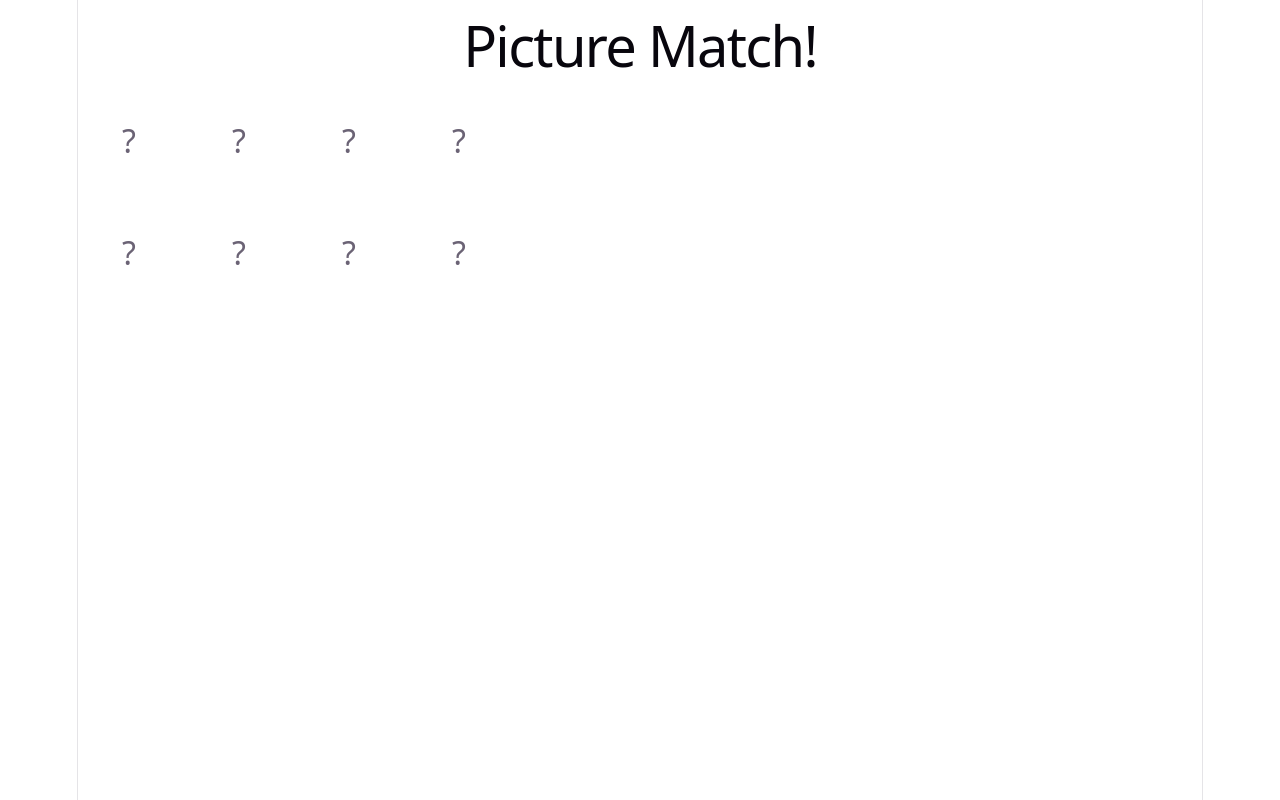
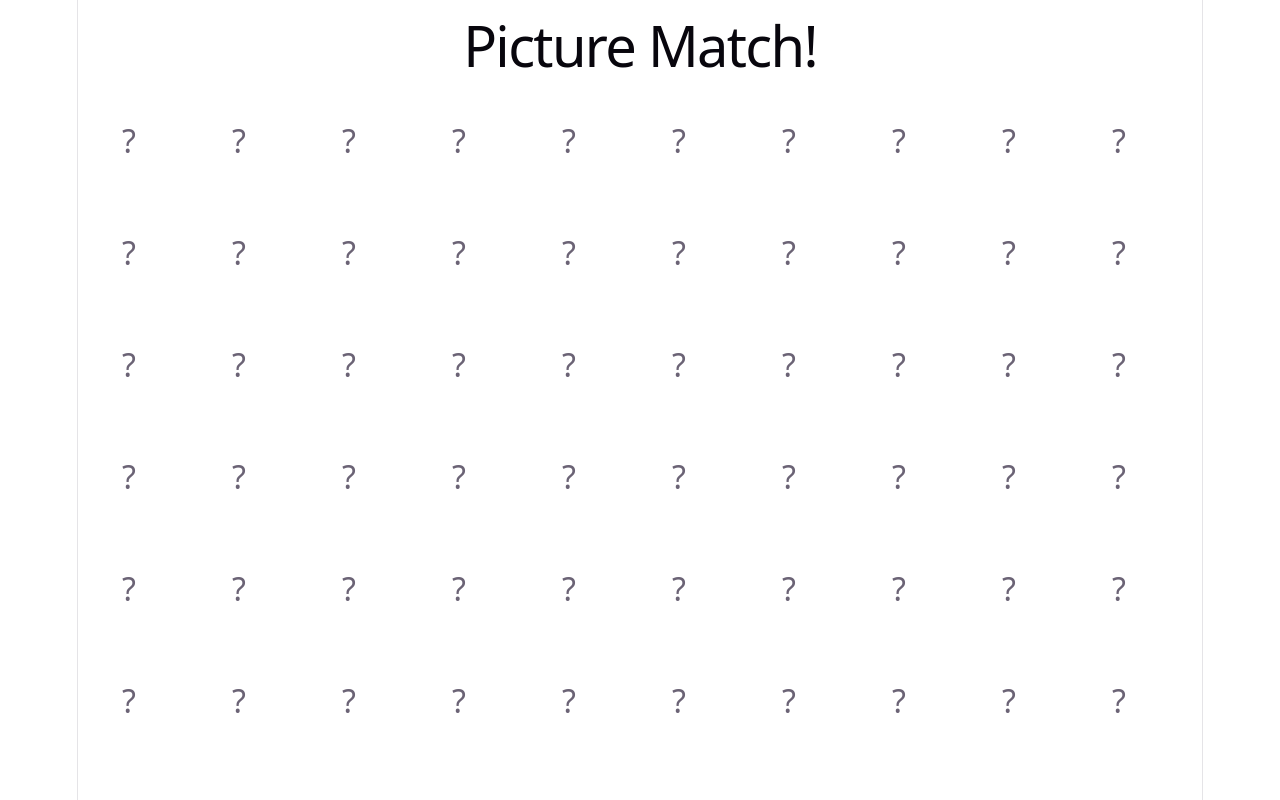
Before and after one commit to Matricarin/picture-match-react-app, a React (Vite) app in the folder picture-match-app/: page / in a window 1280 px wide. Shown: the top 800 px of the page. Built offline with nearby package versions, Linux system fonts and the light colour scheme.

Commit message:
deck creation was invoked

```diff
--- a/picture-match-app/src/Game.tsx
+++ b/picture-match-app/src/Game.tsx
@@ -1,60 +1,10 @@
 import { useState, useEffect } from "react";
 import BoardComponent from "./components/BoardComponent";
 import { type Card } from "./models/Card";
-
-const initialCards: Card[] = [
-  {
-    id: 1,
-    image: "🐰",
-    isOpen: false,
-    isMatched: false
-  },
-  {
-    id: 2,
-    image: "🦁",
-    isOpen: false,
-    isMatched: false
-  },
-  {
-    id: 3,
-    image: "🐸",
-    isOpen: false,
-    isMatched: false
-  },
-  {
-    id: 4,
-    image: "🐵",
-    isOpen: false,
-    isMatched: false
-  },
-  {
-    id: 5,
-    image: "😺",
-    isOpen: false,
-    isMatched: false
-  },
-  {
-    id: 6,
-    image: "🐶",
-    isOpen: false,
-    isMatched: false
-  },
-  {
-    id: 7,
-    image: "🐮",
-    isOpen: false,
-    isMatched: false
-  },
-  {
-    id: 8,
-    image: "🐼",
-    isOpen: false,
-    isMatched: false
-  },
-];
+import { createDeck } from "./game/Deck";
 
 function Game() {
-  const [cards, setCards] = useState<Card[]>(initialCards);
+  const [cards, setCards] = useState<Card[]>(() => createDeck());
 
   const [selectedCardsIds, setSelectedCardsIds] = useState<number[]>([]);
 
--- a/picture-match-app/src/components/BoardComponent.css
+++ b/picture-match-app/src/components/BoardComponent.css
@@ -1,5 +1,5 @@
 .board {
     display: grid;
-    grid-template-columns: repeat(4, 100px);
+    grid-template-columns: repeat(10, 100px);
     gap: 10px;
 }
```
